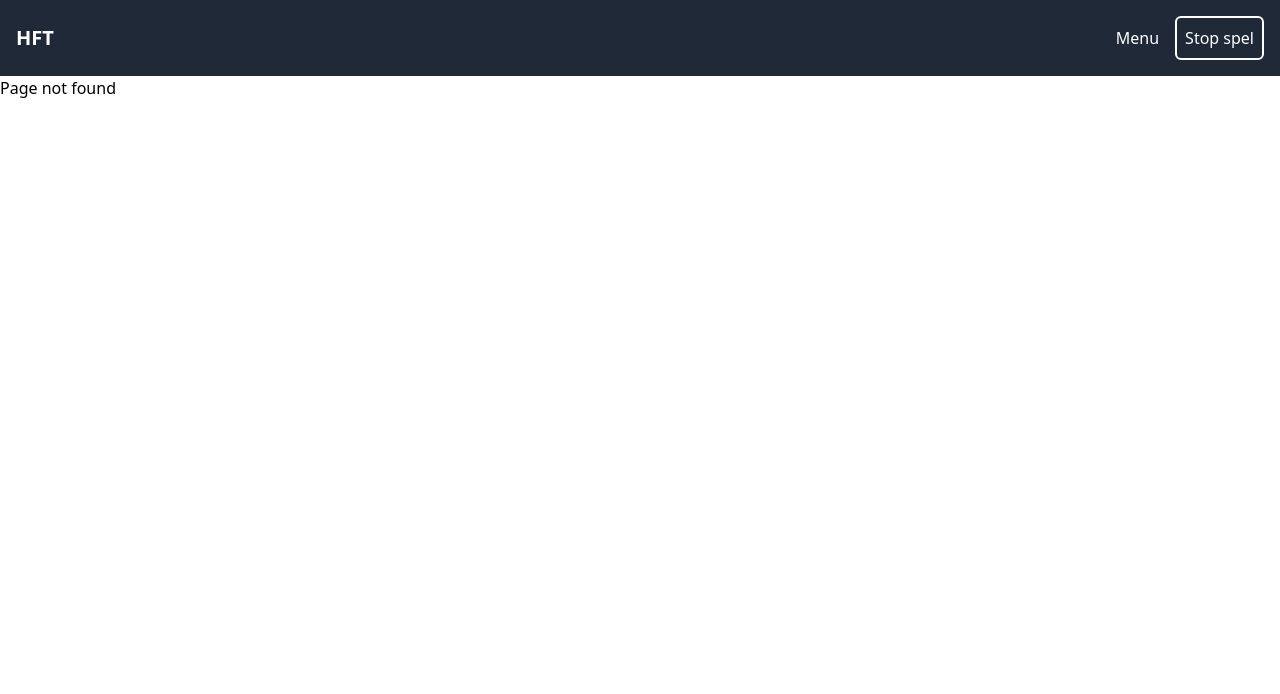
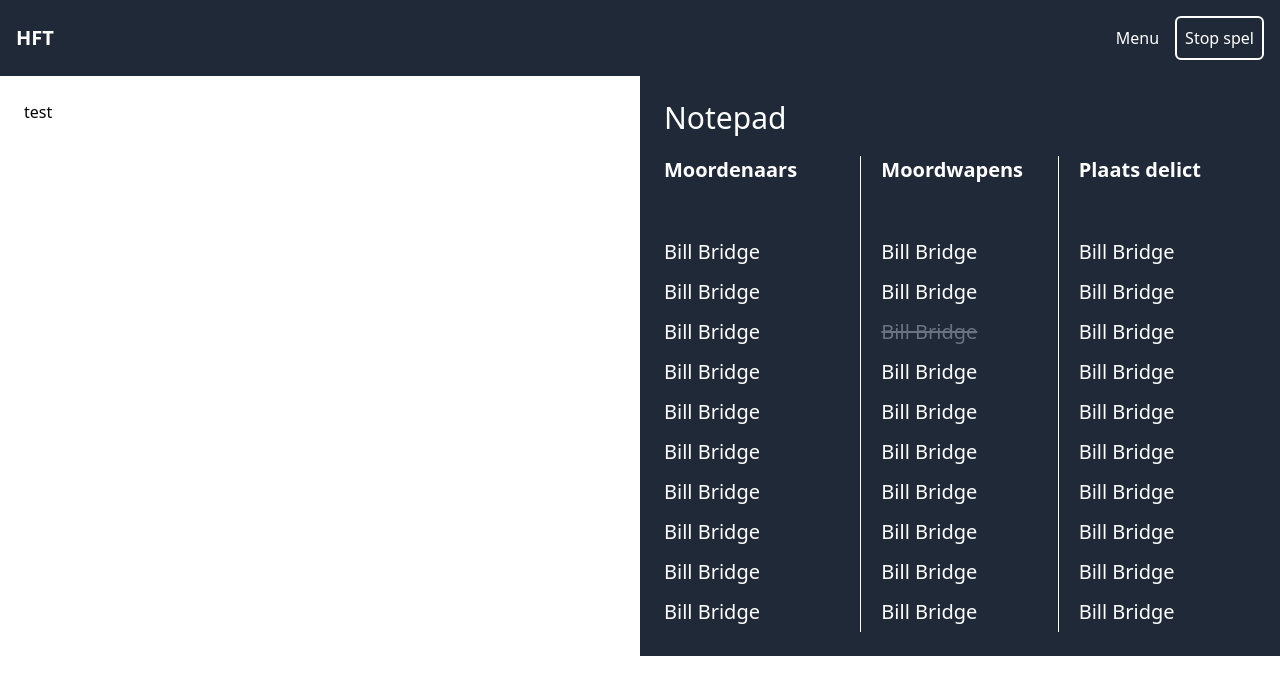
Before and after one commit to wannesmatthys/hackthefuture, a React (Vite) app: page /game in a window 1280 px wide. Before the commit this address had no page. Shown: the top 694 px of the page. Built offline with nearby package versions, Linux system fonts and the light colour scheme.

Commit message:
Create notepad

```diff
--- a/src/components/Game.tsx
+++ b/src/components/Game.tsx
@@ -1,11 +1,12 @@
 import React from 'react';
+import Notepad from './Notepad';
 
 const Game = (): JSX.Element => {
   return (
     <div className="flex">
       <div className="w-1/2 p-6">test</div>
       <div className="w-1/2 bg-gray-800 text-white p-6">
-        <h1 className="text-3xl">Notepad</h1>
+        <Notepad />
       </div>
     </div>
   )
--- a/src/components/Notepad.tsx
+++ b/src/components/Notepad.tsx
@@ -2,7 +2,60 @@ import React from "react";
 
 const Notepad = (): JSX.Element => {
     return (
-        <h1>Notepad!</h1>
+        <div className="w-full h-full">
+            <h1 className="text-3xl mb-5">Notepad</h1>
+
+            <div className="flex justify-between">
+                <div className="border-r border-white w-1/3">
+                    <h3 className="text-xl font-bold pb-5 pr-5 mb-7">Moordenaars</h3>
+
+                    <ul className="text-xl leading-10">
+                        <li>Bill Bridge</li>
+                        <li>Bill Bridge</li>
+                        <li>Bill Bridge</li>
+                        <li>Bill Bridge</li>
+                        <li>Bill Bridge</li>
+                        <li>Bill Bridge</li>
+                        <li>Bill Bridge</li>
+                        <li>Bill Bridge</li>
+                        <li>Bill Bridge</li>
+                        <li>Bill Bridge</li>
+                    </ul>
+                </div>
+                <div className="border-r border-white w-1/3 pl-5">
+                    <h3 className="text-xl font-bold pb-5 pr-5 mb-7">Moordwapens</h3>
+
+                    <ul className="text-xl leading-10">
+                        <li>Bill Bridge</li>
+                        <li>Bill Bridge</li>
+                        <li className="text-gray-500 line-through">Bill Bridge</li>
+                        <li>Bill Bridge</li>
+                        <li>Bill Bridge</li>
+                        <li>Bill Bridge</li>
+                        <li>Bill Bridge</li>
+                        <li>Bill Bridge</li>
+                        <li>Bill Bridge</li>
+                        <li>Bill Bridge</li>
+                    </ul>
+                </div>
+                <div className=" w-1/3 pl-5">
+                    <h3 className="text-xl font-bold pb-5 pr-5 mb-7">Plaats delict</h3>
+
+                    <ul className="text-xl leading-10">
+                        <li>Bill Bridge</li>
+                        <li>Bill Bridge</li>
+                        <li>Bill Bridge</li>
+                        <li>Bill Bridge</li>
+                        <li>Bill Bridge</li>
+                        <li>Bill Bridge</li>
+                        <li>Bill Bridge</li>
+                        <li>Bill Bridge</li>
+                        <li>Bill Bridge</li>
+                        <li>Bill Bridge</li>
+                    </ul>
+                </div>
+            </div>
+        </div>
     )
 }
 
--- a/src/routes/index.tsx
+++ b/src/routes/index.tsx
@@ -1,6 +1,7 @@
 import { Component } from "react";
 import { RouteObject } from "react-router";
 import CreateLobby from "../components/CreateLobby";
+import Game from "../components/Game";
 import JoinLobby from "../components/JoinLobby";
 import Landing from "../components/Landing";
 import MissingPage from "../components/MissingPage";
@@ -9,6 +10,7 @@ const router: RouteObject[] = [
   { path: "/", element: <Landing />},
   { path: "/join", element: <JoinLobby />},
   { path: "/create", element: <CreateLobby />},
+  { path: "/game", element: <Game />},
   { path: "*", element: <MissingPage />}
 ]
 
```
